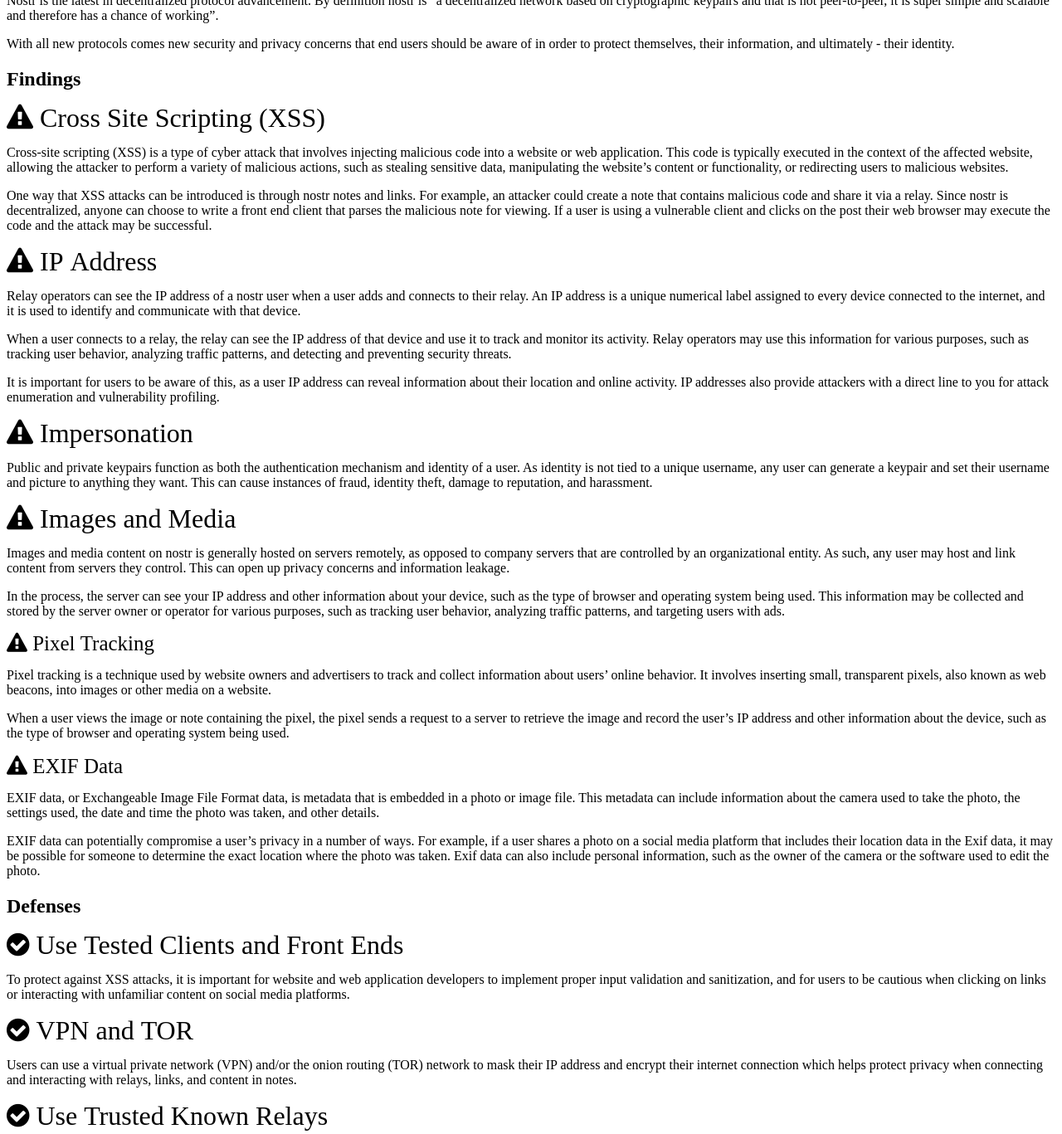
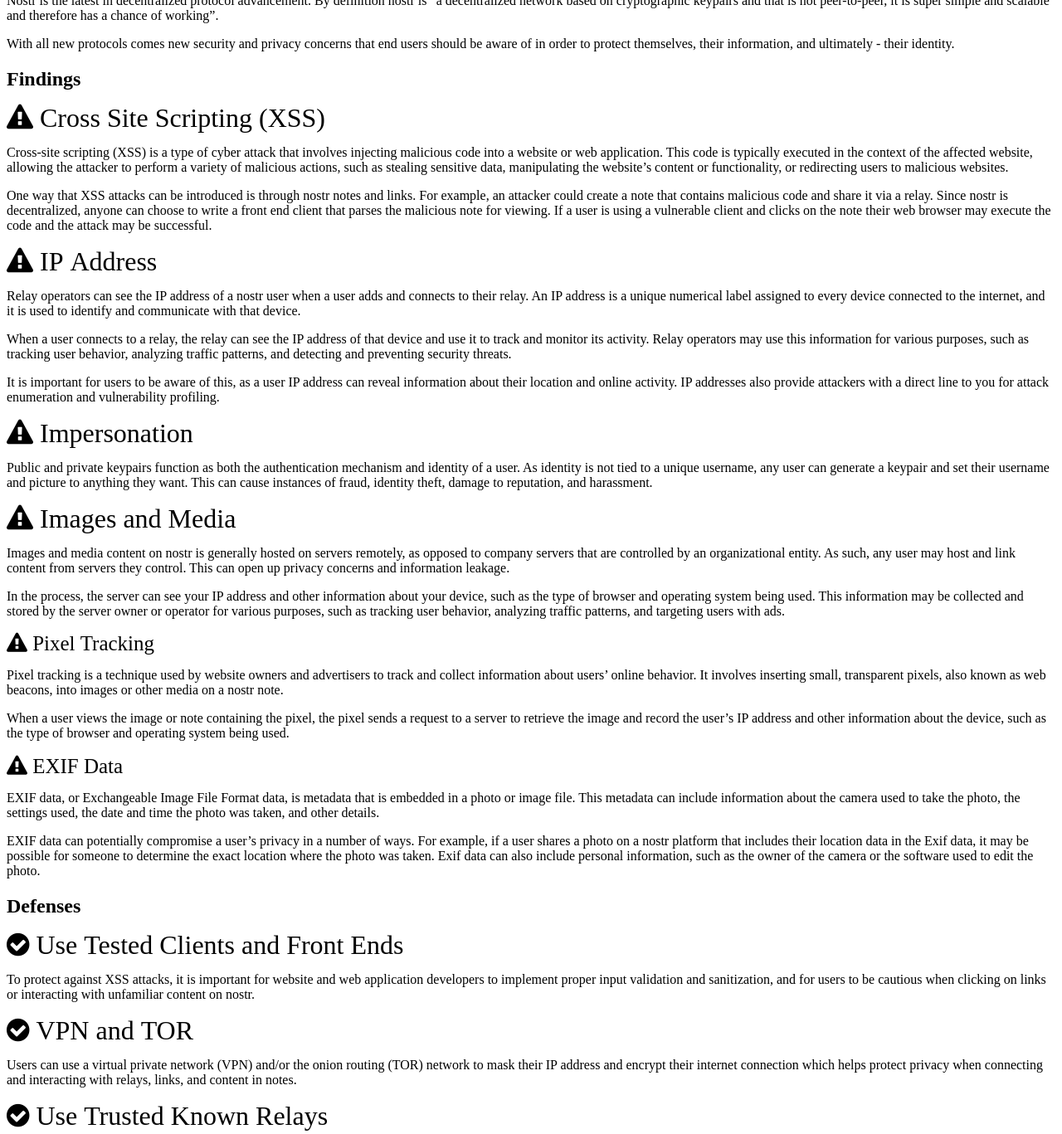
Before and after one commit to ronaldstoner/ron, a Jekyll site: the page built from _posts/2022-12-29-nostr_Security_and_Privacy.md, in a window 1280 px wide and 1400 px high, scrolled down 658 px, cut to the strip 33-1400 px from the top of the window. Shown: the whole strip at 83% size. Built offline with Jekyll 4.4.1, drawn with Linux system fonts in a browser that asks for light colours.

Commit message:
Terminology fixes in nostr post

```diff
--- a/_posts/2022-12-29-nostr_Security_and_Privacy.md
+++ b/_posts/2022-12-29-nostr_Security_and_Privacy.md
@@ -16,7 +16,7 @@
 ## <i class="fa fa-exclamation-triangle fa-lg"> Cross Site Scripting (XSS)
 Cross-site scripting (XSS) is a type of cyber attack that involves injecting malicious code into a website or web application. This code is typically executed in the context of the affected website, allowing the attacker to perform a variety of malicious actions, such as stealing sensitive data, manipulating the website's content or functionality, or redirecting users to malicious websites.
 
-One way that XSS attacks can be introduced is through nostr notes and links. For example, an attacker could create a note that contains malicious code and share it via a relay. Since nostr is decentralized, anyone can choose to write a front end client that parses the malicious note for viewing. If a user is using a vulnerable client and clicks on the post their web browser may execute the code and the attack may be successful.
+One way that XSS attacks can be introduced is through nostr notes and links. For example, an attacker could create a note that contains malicious code and share it via a relay. Since nostr is decentralized, anyone can choose to write a front end client that parses the malicious note for viewing. If a user is using a vulnerable client and clicks on the note their web browser may execute the code and the attack may be successful.
 
 ## <i class="fa fa-exclamation-triangle fa-lg"> IP Address
 Relay operators can see the IP address of a nostr user when a user adds and connects to their relay. An IP address is a unique numerical label assigned to every device connected to the internet, and it is used to identify and communicate with that device.
@@ -34,19 +34,19 @@
 In the process, the server can see your IP address and other information about your device, such as the type of browser and operating system being used. This information may be collected and stored by the server owner or operator for various purposes, such as tracking user behavior, analyzing traffic patterns, and targeting users with ads.
 
 ### <i class="fa fa-exclamation-triangle fa-lg"> Pixel Tracking
-Pixel tracking is a technique used by website owners and advertisers to track and collect information about users' online behavior. It involves inserting small, transparent pixels, also known as web beacons, into images or other media on a website.
+Pixel tracking is a technique used by website owners and advertisers to track and collect information about users' online behavior. It involves inserting small, transparent pixels, also known as web beacons, into images or other media on a nostr note.
 
 When a user views the image or note containing the pixel, the pixel sends a request to a server to retrieve the image and record the user's IP address and other information about the device, such as the type of browser and operating system being used.
 
 ### <i class="fa fa-exclamation-triangle fa-lg"> EXIF Data
 EXIF data, or Exchangeable Image File Format data, is metadata that is embedded in a photo or image file. This metadata can include information about the camera used to take the photo, the settings used, the date and time the photo was taken, and other details.
 
-EXIF data can potentially compromise a user's privacy in a number of ways. For example, if a user shares a photo on a social media platform that includes their location data in the Exif data, it may be possible for someone to determine the exact location where the photo was taken. Exif data can also include personal information, such as the owner of the camera or the software used to edit the photo.
+EXIF data can potentially compromise a user's privacy in a number of ways. For example, if a user shares a photo on a nostr platform that includes their location data in the Exif data, it may be possible for someone to determine the exact location where the photo was taken. Exif data can also include personal information, such as the owner of the camera or the software used to edit the photo.
 
 # Defenses
 
 ## <i class="fa fa-check-circle fa-lg"> Use Tested Clients and Front Ends
-To protect against XSS attacks, it is important for website and web application developers to implement proper input validation and sanitization, and for users to be cautious when clicking on links or interacting with unfamiliar content on social media platforms.
+To protect against XSS attacks, it is important for website and web application developers to implement proper input validation and sanitization, and for users to be cautious when clicking on links or interacting with unfamiliar content on nostr.
 
 ## <i class="fa fa-check-circle fa-lg"> VPN and TOR
 Users can use a virtual private network (VPN) and/or the onion routing (TOR) network to mask their IP address and encrypt their internet connection which helps protect privacy when connecting and interacting with relays, links, and content in notes.
```
